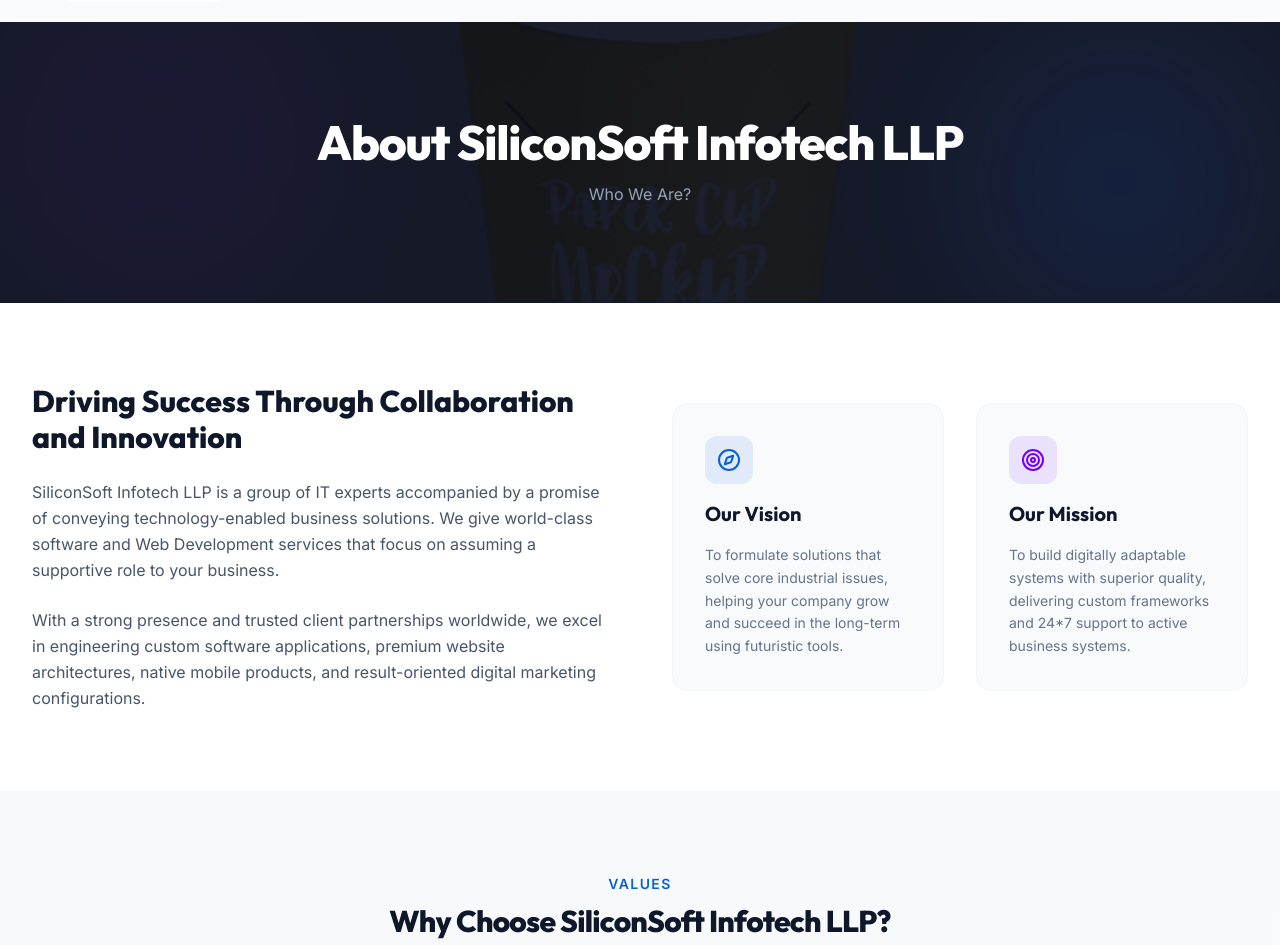
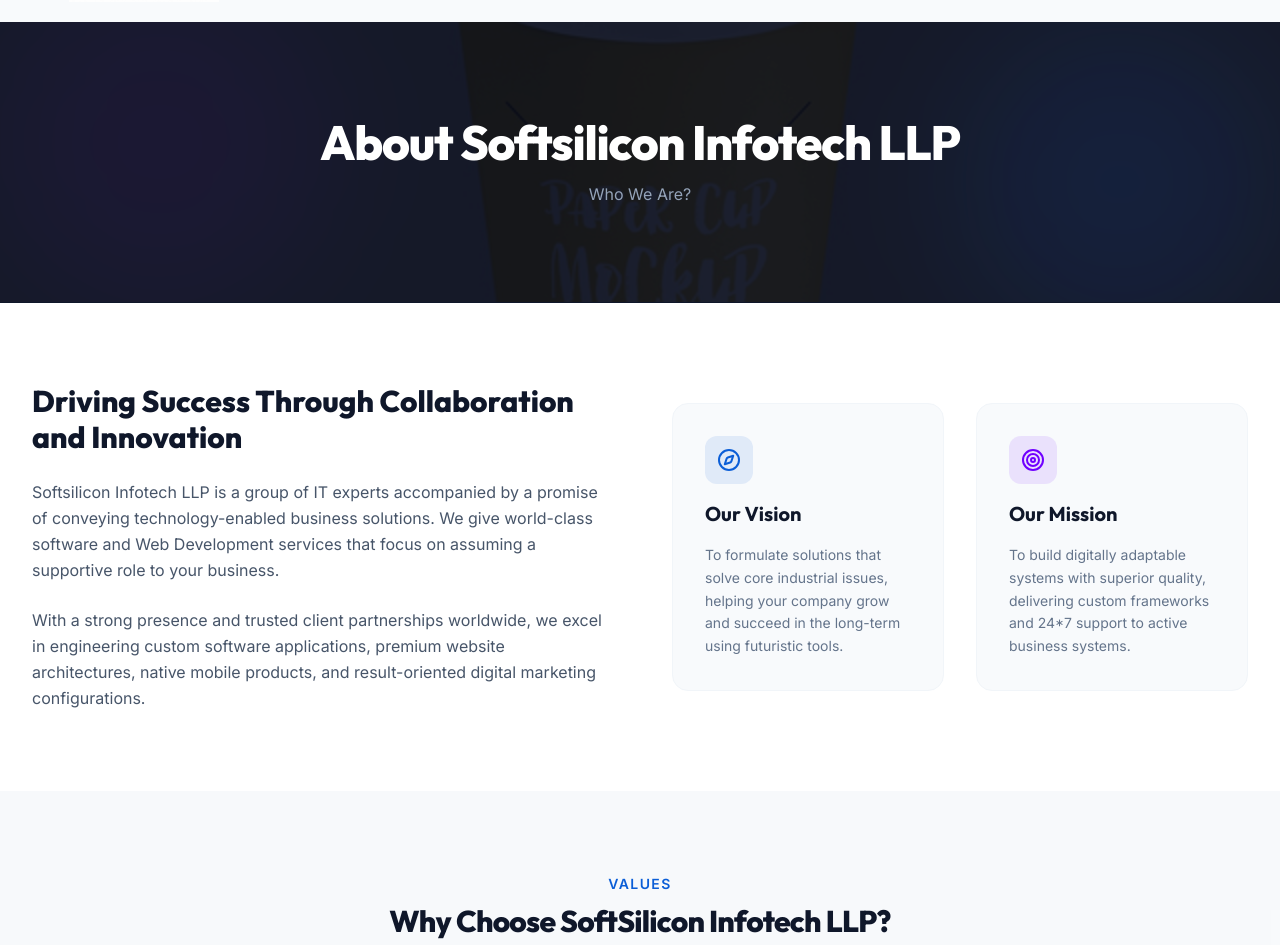
Before and after one commit to Krishnachavan1930/SoftSilliconInfotech-Website, a Next.js app: page /about_np_it.php in a window 1280 px wide. Shown: the part 107-1052 px from the top of the page. Built offline with nearby package versions, Linux system fonts and the light colour scheme.

Commit message:
Update page.tsx

```diff
--- a/app/about_np_it.php/page.tsx
+++ b/app/about_np_it.php/page.tsx
@@ -38,7 +38,7 @@
 
   return (
     <div className="space-y-0">
-      <PageBanner title="About SiliconSoft Infotech LLP" subtitle="Who We Are?" />
+      <PageBanner title="About Softsilicon Infotech LLP" subtitle="Who We Are?" />
 
       {/* Main Content */}
       <section className="py-20 bg-white">
@@ -51,7 +51,7 @@
                 Driving Success Through Collaboration and Innovation
               </h2>
               <p className="text-slate-600 leading-relaxed">
-                SiliconSoft Infotech LLP is a group of IT experts accompanied by a promise of conveying technology-enabled business solutions. We give world-class software and Web Development services that focus on assuming a supportive role to your business.
+               Softsilicon Infotech LLP is a group of IT experts accompanied by a promise of conveying technology-enabled business solutions. We give world-class software and Web Development services that focus on assuming a supportive role to your business.
               </p>
               <p className="text-slate-600 leading-relaxed">
                 With a strong presence and trusted client partnerships worldwide, we excel in engineering custom software applications, premium website architectures, native mobile products, and result-oriented digital marketing configurations.
@@ -91,7 +91,7 @@
           <div className="max-w-3xl mx-auto text-center mb-16">
             <span className="text-primary font-semibold text-sm tracking-widest uppercase">Values</span>
             <h2 className="text-3xl font-extrabold text-slate-900 mt-2 font-heading tracking-tight">
-              Why Choose SiliconSoft Infotech LLP?
+              Why Choose SoftSilicon Infotech LLP?
             </h2>
             <p className="text-slate-500 mt-4 leading-relaxed">
               We stand out in the IT market because we always focus on our client's end-users, pain points, and commercial targets.
```
